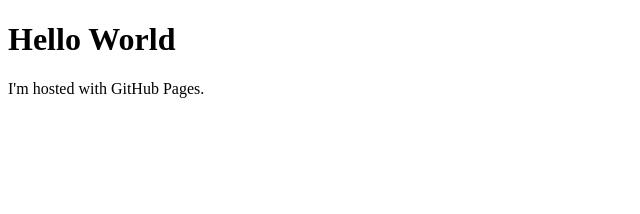
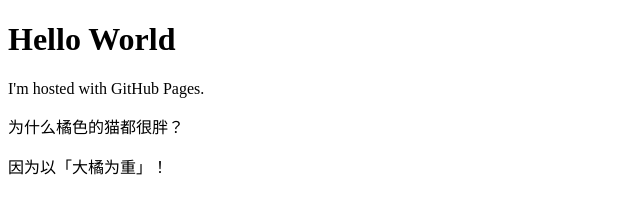
Before and after one commit to sodarfish/sodarfish.github.io, a plain HTML site: page index.html in a window 1280 px wide. Shown: the whole page, without its empty margins (0-640 px from the left). Drawn offline with Linux system fonts and the light colour scheme.

Commit message:
Update index.html

```diff
--- a/index.html
+++ b/index.html
@@ -3,5 +3,7 @@
 <body>
 <h1>Hello World</h1>
 <p>I'm hosted with GitHub Pages.</p>
+  <p>为什么橘色的猫都很胖？</p>
+  <p>因为以「大橘为重」！</p>
 </body>
 </html>
```
